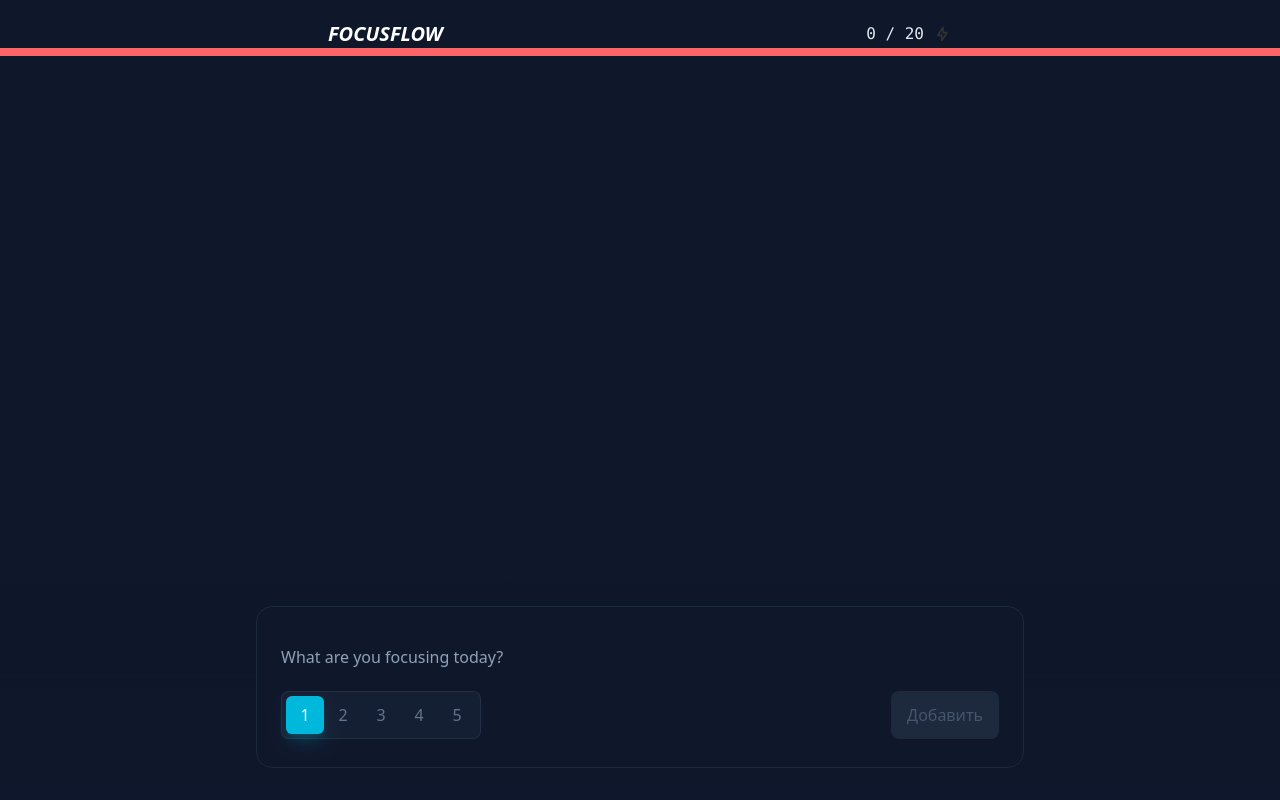
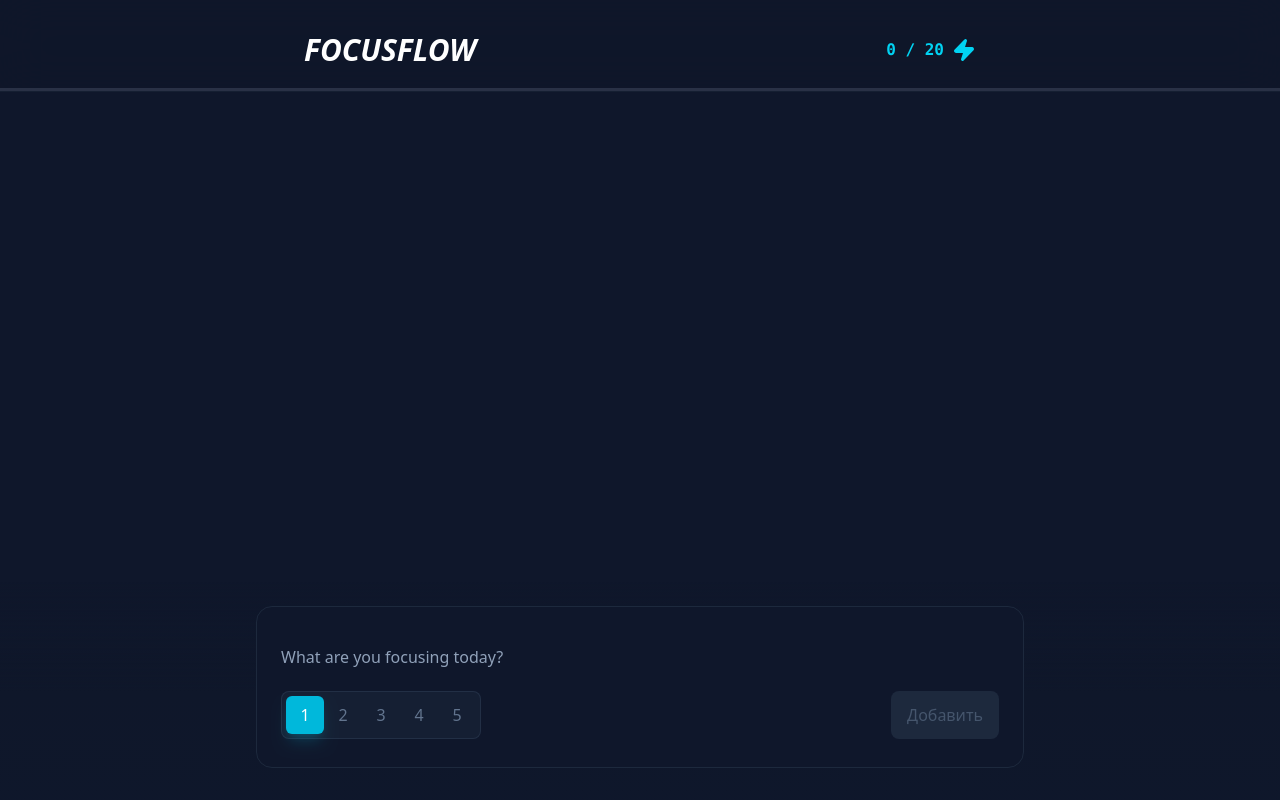
Before and after one commit to rotares/FocusFlow, a Vue app: page / in a window 1280 px wide. Built offline with nearby package versions, Linux system fonts and the light colour scheme.

Commit message:
feat(useColorEnergy(composable)): add useColorEnergy composable to use dynamic styles and colors

```diff
--- a/src/App.vue
+++ b/src/App.vue
@@ -1,53 +1,41 @@
 <script setup>
-import taskList from './components/taskList.vue'
-import taskForm from './components/taskForm.vue'
-
-import { ref } from 'vue'
-import { useTaskStore } from './stores/task'
+import taskList from '@/components/taskList.vue'
+import taskForm from '@/components/taskForm.vue'
+import { useTaskPersistence } from '@/composables/useTaskPersistence'
+import { useColorEnergy } from '@/composables/useColorEnergy'
+import { computed, ref } from 'vue'
+import { useTaskStore } from '@/stores/task'
 import { storeToRefs } from 'pinia'
+import { Zap } from 'lucide-vue-next'
 
 const title = ref('FocusFlow')
 const store = useTaskStore()
 
 const { maxPower } = store
 const { getCurrentPower } = storeToRefs(store)
+useTaskPersistence()
+const {energyPercentage, gradientBar, energyColor} = useColorEnergy()
+
 </script>
 
 <template>
   <div class="min-h-screen bg-slate-900 text-slate-200 font-sans">
-    <header class="pt-5">
-      <div class="max-w-2xl mx-auto px-6">
-        <div class="flex justify-between">
-          <h1 class="text-xl font-bold text-white uppercase italic">{{ title }}</h1>
-          <!-- информация про энергию и иконка, например 18/20 -->
-          <div class="flex items-center font-mono gap-2">
+    <header class="pt-8 sticky top-0 z-20 bg-[#0f172a]/80 backdrop-blur-xl border-b border-slate-800/50">
+      <div class="pb-5 px-6">
+        <div class="max-w-2xl mx-auto flex justify-between">
+          <h1 class="text-3xl font-bold text-white uppercase italic">{{ title }}</h1>
+          <div :class="[energyColor,'transition-all duration-700 flex items-center font-mono gap-2 font-semibold']">
             <span class="text-nowrap">{{ getCurrentPower }} / {{ maxPower }}</span>
-            <svg class="h-5 w-5" viewBox="0 0 24 24" fill="none" xmlns="http://www.w3.org/2000/svg">
-              <g id="SVGRepo_bgCarrier" stroke-width="0"></g>
-              <g id="SVGRepo_tracerCarrier" stroke-linecap="round" stroke-linejoin="round"></g>
-              <g id="SVGRepo_iconCarrier">
-                <path
-                  opacity="0.1"
-                  d="M17.7634 10.7614L17.8704 10.5979C17.9261 10.5129 17.8651 10.4 17.7634 10.4H13.5C13.3817 10.4 13.2857 10.3041 13.2857 10.1857V4.23047V4.21257C13.2857 4.14957 13.2038 4.12513 13.1693 4.17784L7.18868 13.3118L7.10336 13.4421C7.05895 13.51 7.10761 13.6 7.18868 13.6H11.4488H11.5027C11.6196 13.6 11.7143 13.6947 11.7143 13.8116V19.6027C11.7143 19.7205 11.8683 19.7647 11.9328 19.6662L17.7634 10.7614Z"
-                  fill="#323232"
-                ></path>
-                <path
-                  d="M17.7634 10.7614L17.8704 10.5979C17.9261 10.5129 17.8651 10.4 17.7634 10.4H13.5C13.3817 10.4 13.2857 10.3041 13.2857 10.1857V4.23047V4.21257C13.2857 4.14957 13.2038 4.12513 13.1693 4.17784L7.18868 13.3118L7.10336 13.4421C7.05895 13.51 7.10761 13.6 7.18868 13.6H11.4488H11.5027C11.6196 13.6 11.7143 13.6947 11.7143 13.8116V19.6027C11.7143 19.7205 11.8683 19.7647 11.9328 19.6662L17.7634 10.7614Z"
-                  stroke="#323232"
-                  stroke-width="2"
-                  stroke-linejoin="round"
-                ></path>
-              </g>
-            </svg>
+            <Zap class="h-6 w-6 fill-current"/>
           </div>
         </div>
       </div>
-      <div class="h-2 bg-red-400 mx-auto">
-        <!-- здесь будет bar -->
+      <div class="h-0.75 bg-slate-400/20">
+        <div :style="{width: `${energyPercentage}%`}" :class="[gradientBar,'bg-linear-to-r transition-all duration-700 h-full']"></div>
       </div>
     </header>
     <main>
-      <div class="px-6 py-12 pb-40">
+      <div class="px-6 py-12">
         <taskList></taskList>
       </div>
       <taskForm></taskForm>
--- /dev/null
+++ b/src/composables/useColorEnergy.js
@@ -0,0 +1,27 @@
+import { computed } from "vue"
+import { useTaskStore } from "@/stores/task"
+
+export function useColorEnergy() {
+
+  const taskStore = useTaskStore()
+
+  const energyPercentage = computed(() => Math.round((taskStore.getCurrentPower / taskStore.maxPower) * 100))
+
+  const getProgressGradient = computed(() => {
+    if(energyPercentage.value >= 90) return 'from-rose-600 to-rose-400'
+    if(energyPercentage.value >= 70) return 'from-orange-500 to-orange-300'
+    return 'from-blue-600 to-cyan-400'
+  })
+
+  const getEnergyColor = computed(() => {
+    if(energyPercentage.value >= 90) return 'text-rose-500'
+    if(energyPercentage.value >= 70) return 'text-orange-400'
+    return 'text-cyan-400'
+  })
+
+  return {
+    energyPercentage,
+    gradientBar: getProgressGradient,
+    energyColor: getEnergyColor
+  }
+}
```
